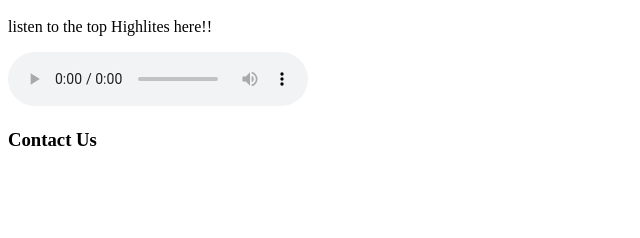
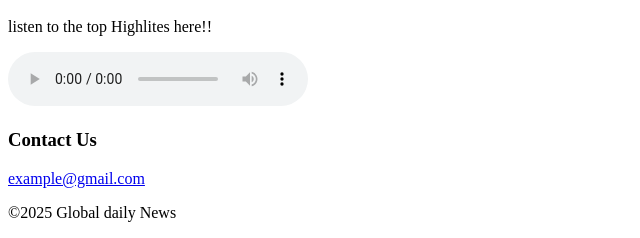
Before and after one commit to Shreya0142-sharma/web-dev, a plain HTML site: page assign-4/4.html in a window 1280 px wide. Shown: the part 1177-1415 px from the top of the page, without its empty margins (0-640 px from the left). Before the commit the page ends 1347 px from the top, so only its background shows below. Drawn offline with Linux system fonts and the light colour scheme.

Commit message:
final commit

```diff
--- a/assign-4/4.html
+++ b/assign-4/4.html
@@ -27,6 +27,8 @@
     <p>listen to the top Highlites here!!</p>
     <audio controls src="podcat.mp4"></audio>
     <h3>Contact Us</h3>
+    <a href="mailto:examplemail@gmail.com">example@gmail.com</a>
+    <p>&copy;2025 Global daily News </p>
 
 </body>
 </html>
```
